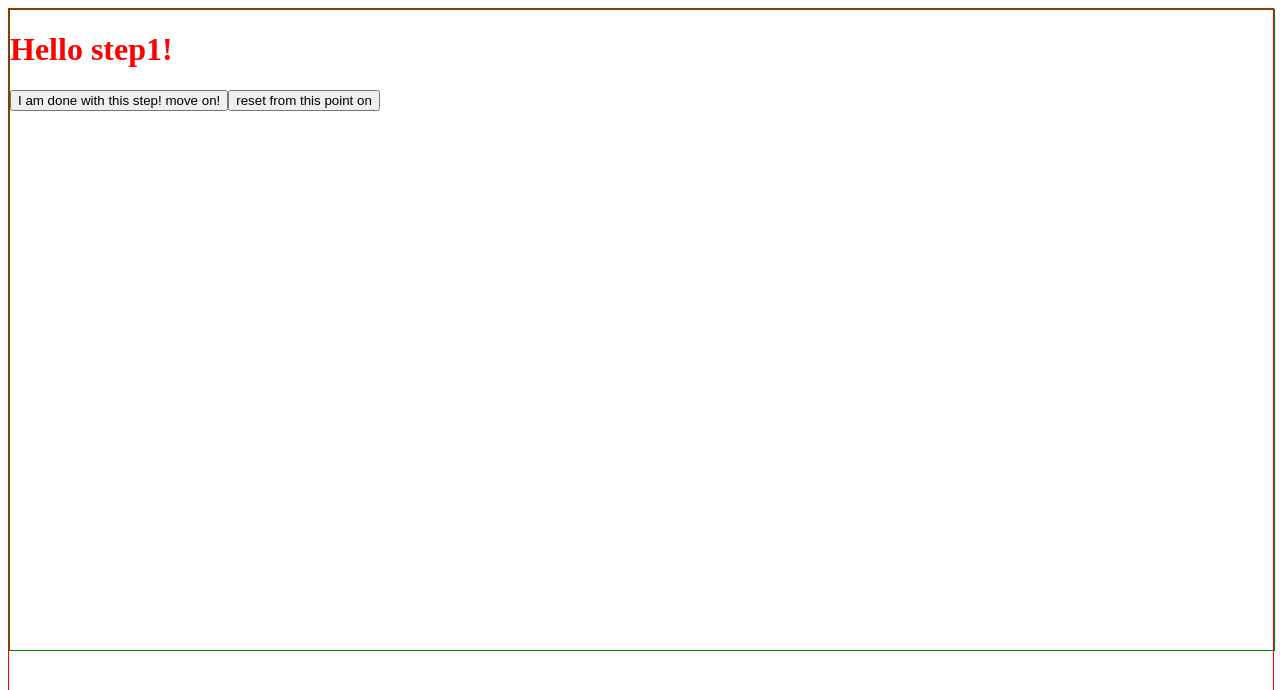
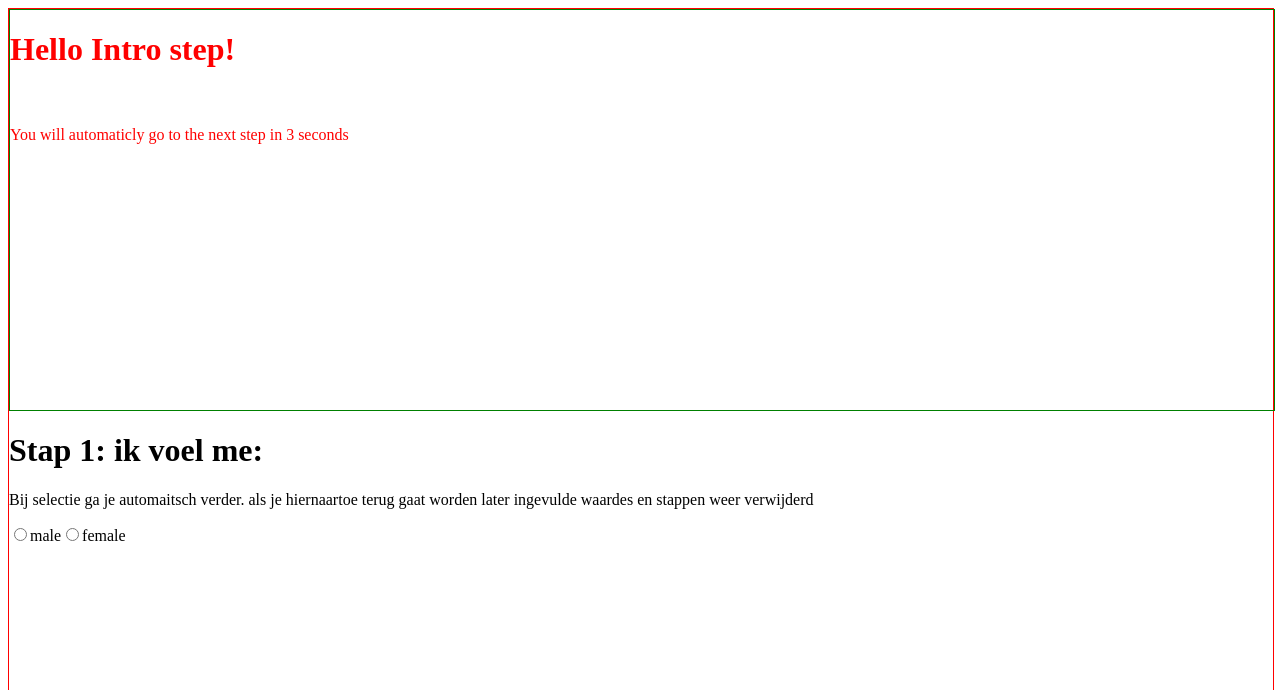
Before and after one commit to Remco75/scroll-wizard, an Angular app: page / in a window 1280 px wide. Shown: the top 690 px of the page. Built offline with nearby package versions, Linux system fonts and the light colour scheme.

Commit message:
12 files modified

```diff
--- a/src/app/app.component.css
+++ b/src/app/app.component.css
@@ -1,3 +1,7 @@
 p {
   font-family: Lato;
 }
+
+[appScrollWizardStep] {
+  margin-top: 10px;
+}
--- a/src/app/app.component.html
+++ b/src/app/app.component.html
@@ -1,10 +1,11 @@
 
 <app-scroll-wizard>
-	<app-my-fancy-component *appScrollWizardStep="let ctrl=stepCtrl"
-    (done)="ctrl.goNext()"
-    (startOver)="ctrl.resetFromHere()"
-    name="step1">
-  </app-my-fancy-component>
+  <hello *appScrollWizardStep="let ctrl=stepCtrl" (autoAdvance)="ctrl.goNext()" name="Intro step"></hello>
+
+  <app-stepone *appScrollWizardStep="let ctrl=stepCtrl; let i=index"
+  (genderSelected)="ctrl.resetFromHere((i+1));"></app-stepone>
+
+  <app-steptwo *appScrollWizardStep="let ctrl=stepCtrl" (done)="ctrl.goNext()"> </app-steptwo>
 
 	<app-my-fancy-component *appScrollWizardStep="let ctrl=stepCtrl"
     (done)="ctrl.goNext()"
@@ -24,5 +25,5 @@
     name="step4">
   </app-my-fancy-component>
 
-  <hello *appScrollWizardStep name="step5"></hello>
+
 </app-scroll-wizard>
--- a/src/app/app.module.ts
+++ b/src/app/app.module.ts
@@ -1,7 +1,7 @@
 import { NgModule } from '@angular/core';
 import { CommonModule } from '@angular/common';
 import { BrowserModule } from '@angular/platform-browser';
-import { FormsModule } from '@angular/forms';
+import { FormsModule, ReactiveFormsModule } from '@angular/forms';
 
 import { AppComponent } from './app.component';
 import {ScrollWizardComponent} from './scroll-wizard/scroll-wizard.component';
@@ -12,7 +12,7 @@ import { SteptwoComponent } from './formsteps/steptwo/steptwo.component';
 import { HelloComponent } from './formsteps/hello/hello.component';
 
 @NgModule({
-  imports:      [ BrowserModule, FormsModule, CommonModule ],
+  imports:      [ BrowserModule, FormsModule, CommonModule, ReactiveFormsModule ],
   declarations: [ AppComponent,ScrollWizardStepDirective,  HelloComponent, ScrollWizardComponent, MyFancyComponentComponent, SteponeComponent, SteptwoComponent ],
   bootstrap:    [ AppComponent ],
   exports: [ AppComponent, ScrollWizardStepDirective, HelloComponent, ScrollWizardComponent ],
--- a/src/app/formsteps/hello/hello.component.ts
+++ b/src/app/formsteps/hello/hello.component.ts
@@ -1,10 +1,15 @@
-import { Component, Input } from '@angular/core';
+import { Component, Input, EventEmitter, Output, OnInit } from '@angular/core';
 
 @Component({
   selector: 'hello',
-  template: `<h1>Hello {{name}}!</h1>`,
+  template: `<h1>Hello {{name}}!</h1><br><br> You will automaticly go to the next step in 3 seconds`,
   styleUrls: ['./hello.css']
 })
-export class HelloComponent  {
+export class HelloComponent implements OnInit  {
   @Input() name: string;
+  @Output() autoAdvance: EventEmitter<any> = new EventEmitter();
+
+  ngOnInit() {
+    setTimeout(()=> this.autoAdvance.emit(), 1000);
+  }
 }
--- a/src/app/formsteps/hello/hello.css
+++ b/src/app/formsteps/hello/hello.css
@@ -1,7 +1,7 @@
 :host {
   display: block;
   border: 1px solid green;
-  height: 80vh;
+  height: 50vh;
   width: 100%;
   color: red;
 }
--- a/src/app/formsteps/stepone/stepone.component.html
+++ b/src/app/formsteps/stepone/stepone.component.html
@@ -1,3 +1,13 @@
-<p>
-stepone works!
-</p>
+<h1>Stap 1: ik voel me: </h1>
+<p>Bij selectie ga je automaitsch verder. als je hiernaartoe terug gaat worden later ingevulde waardes en stappen weer verwijderd</p>
+
+<form [formGroup]="stepform">
+   <label>
+     <input type="radio" value="Male" formControlName="gender">
+       <span>male</span>
+   </label>
+   <label>
+     <input type="radio" value="Female" formControlName="gender">
+       <span>female</span>
+   </label>
+</form>
--- a/src/app/formsteps/stepone/stepone.component.ts
+++ b/src/app/formsteps/stepone/stepone.component.ts
@@ -1,4 +1,5 @@
-import { Component, OnInit } from '@angular/core';
+import { Component, OnInit, Output, EventEmitter } from '@angular/core';
+import { FormGroup, FormControl, Validators } from '@angular/forms';
 
 @Component({
   selector: 'app-stepone',
@@ -6,10 +7,18 @@ import { Component, OnInit } from '@angular/core';
   styleUrls: ['./stepone.component.css']
 })
 export class SteponeComponent implements OnInit {
-
+  public stepform: FormGroup;
+  @Output() genderSelected: EventEmitter<any> = new EventEmitter();
   constructor() { }
 
   ngOnInit() {
+    this.stepform = new FormGroup({
+      gender: new FormControl(['', Validators.required])
+    });
+
+    this.stepform.valueChanges.subscribe(() => {
+      this.genderSelected.emit();
+    });
   }
 
 }
--- a/src/app/formsteps/steptwo/steptwo.component.css
+++ b/src/app/formsteps/steptwo/steptwo.component.css
@@ -0,0 +1,5 @@
+:host {
+  padding: 20px;
+  display:block;
+  border: 1px solid;
+}
--- a/src/app/formsteps/steptwo/steptwo.component.html
+++ b/src/app/formsteps/steptwo/steptwo.component.html
@@ -1,3 +1,6 @@
-<p>
-steptwo works!
-</p>
+<h1>Waarom?</h1>
+
+<form [formGroup]="stepform">
+	<input type="text" formControlName="reason" placeholder="iets">
+  <button (click)="onReasonDone()">ik wil graag verder</button>
+  </form>
--- a/src/app/formsteps/steptwo/steptwo.component.ts
+++ b/src/app/formsteps/steptwo/steptwo.component.ts
@@ -1,15 +1,34 @@
-import { Component, OnInit } from '@angular/core';
+import { Component, OnInit, EventEmitter, Output, OnChanges, AfterViewInit, OnDestroy } from '@angular/core';
+import { FormGroup, FormControl, Validators } from '@angular/forms';
 
 @Component({
   selector: 'app-steptwo',
   templateUrl: './steptwo.component.html',
   styleUrls: ['./steptwo.component.css']
 })
-export class SteptwoComponent implements OnInit {
-
+export class SteptwoComponent implements OnInit, OnChanges, AfterViewInit, OnDestroy {
+ public stepform: FormGroup;
+  @Output() done: EventEmitter<any> = new EventEmitter();
   constructor() { }
 
   ngOnInit() {
+    console.log('init!')
+    this.stepform = new FormGroup({
+      reason: new FormControl([''])
+    });
   }
 
+  ngOnChanges() {
+    console.log('change')
+  }
+
+  ngAfterViewInit() {
+    console.log('viewInit')
+  }
+  ngOnDestroy() {
+    console.log('destroy')
+  }
+  onReasonDone() {
+    this.done.emit();
+  }
 }
--- a/src/app/scroll-wizard/scroll-wizard-step.directive.ts
+++ b/src/app/scroll-wizard/scroll-wizard-step.directive.ts
@@ -13,28 +13,26 @@ export class ScrollWizardStepDirective implements OnInit {
   constructor(private wizardService: WizardService, private templateRef: TemplateRef<any>,private viewContainer: ViewContainerRef) {}
 
   onNavigationStreamChange(navEvent) {
-    // this is the API for our steps. Methods on this context can be called from the implementing template
+    // this is the API for our steps. Methods / properties on this context can be called from the implementing template
     const context = {
       stepCtrl: {
-        resetFromHere: () => this.wizardService.resetFromStep(this.stepIndex),
+        resetFromHere: (stepIndex = this.stepIndex) => this.wizardService.resetFromStep(stepIndex),
         goNext: () => this.wizardService.gotoNextStep()
-      }
+      },
+      index: this.stepIndex
     };
 
-
     if (this.active) {
-      if (!this.hasView) {
         this.stepViewRef = this.viewContainer.createEmbeddedView(this.templateRef, context);
         this.hasView = true;
-      } else {
         this.viewContainer.insert(this.stepViewRef);
-      }
     }
   }
 
   onRemove(removeAboveIndex: number) {
-    if (this.stepIndex > removeAboveIndex) {
-      this.viewContainer.detach();
+    if (this.hasView && this.stepIndex >= removeAboveIndex) {
+      this.hasView = false;
+      this.viewContainer.clear();
     }
   }
 
--- a/src/app/scroll-wizard/wizard.service.ts
+++ b/src/app/scroll-wizard/wizard.service.ts
@@ -33,10 +33,12 @@ export class WizardService {
     this.navigate(--this.activeIndex);
   }
 
+
   resetFromStep(stepIndex: number) {
     this.removeStepsSubject.next(stepIndex);
     this.activeIndex = stepIndex;
     this.navigate(stepIndex);
+
   }
 
   private navigate(newIndex) {
```
